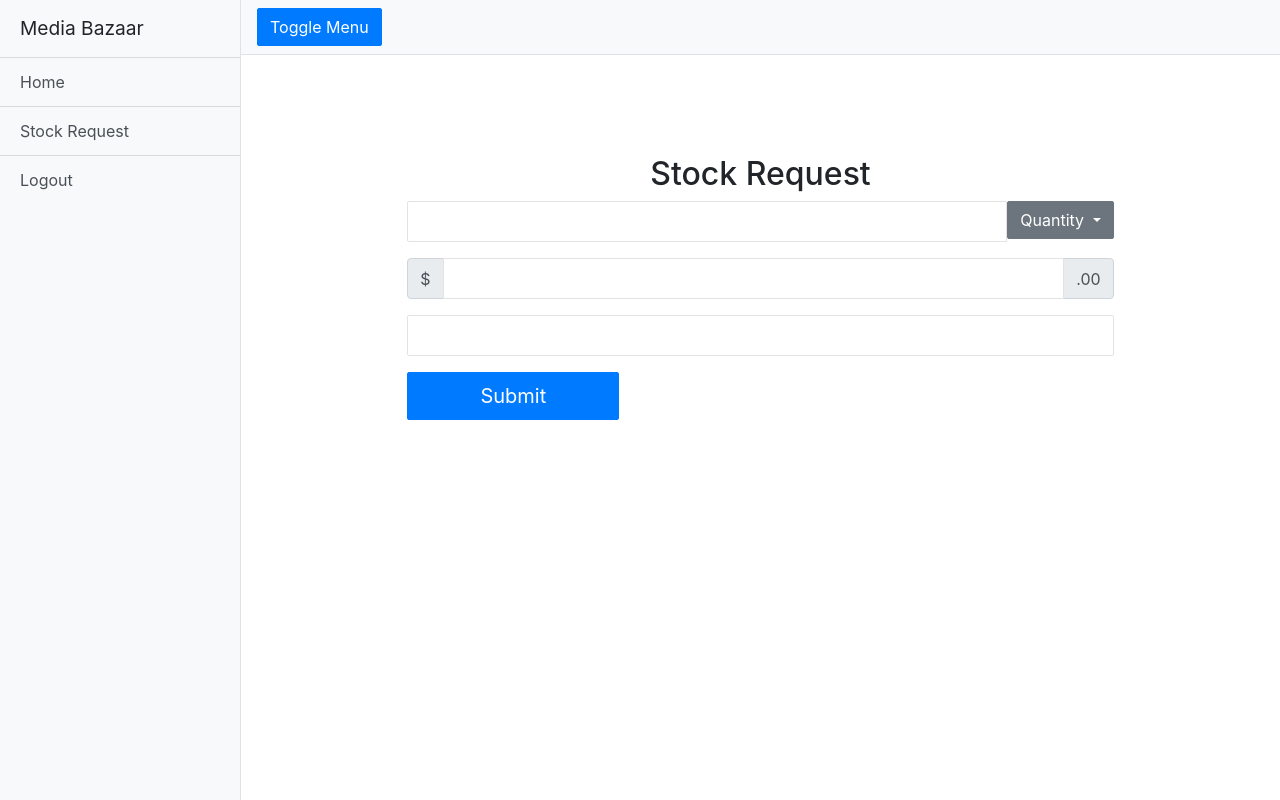
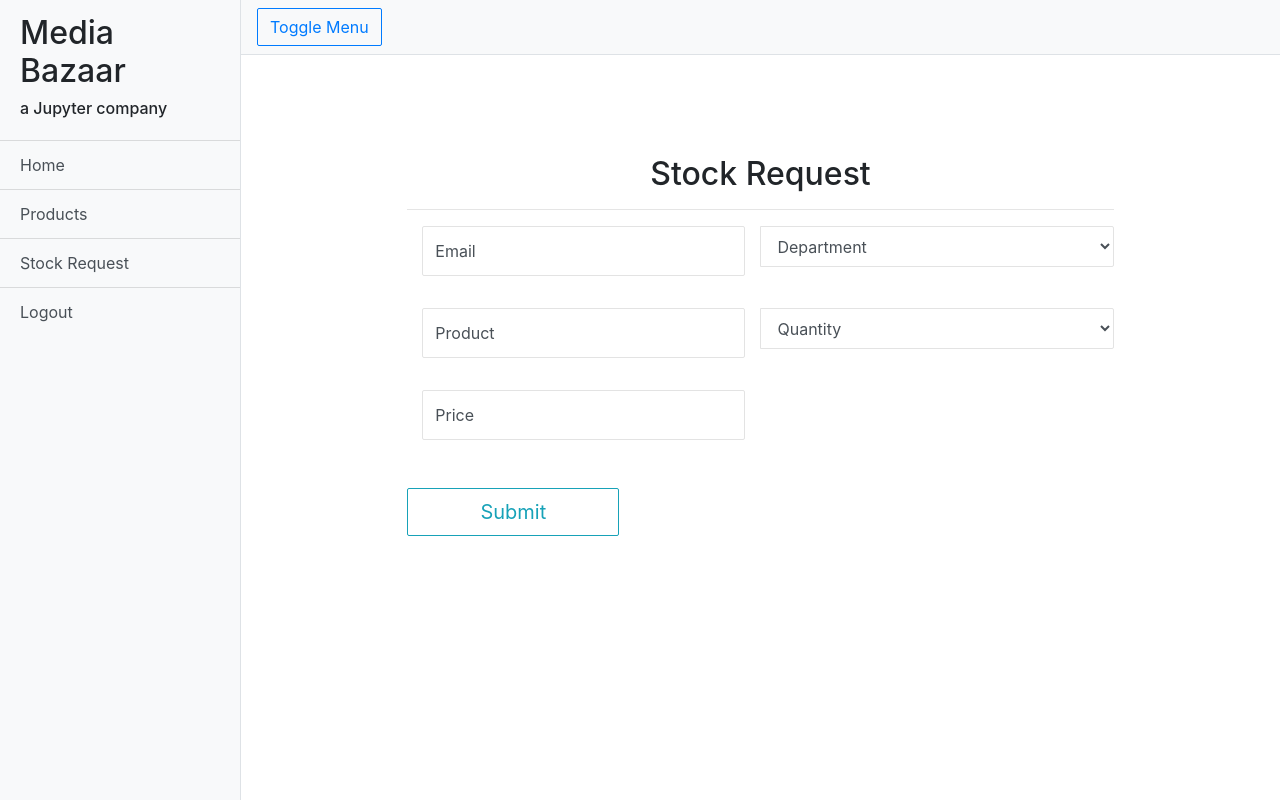
Before and after one commit to Josenavacar/MediaBazaar, a PHP site: page /stock in a window 1280 px wide. Run offline with PHP 8.4, Linux system fonts and the light colour scheme.

Commit message:
Working on the order request page
Added new modified the form layout. New buttons and input fields. Also, added a new css file and moved products button to the side menu.

```diff
--- /dev/null
+++ b/mediaBazaarStockManagement/public/css/floating_css.css
@@ -0,0 +1,89 @@
+
+
+.form-signin {
+  width: 100%;
+  max-width: 420px;
+  padding: 15px;
+  margin: auto;
+}
+
+.form-label-group {
+  position: relative;
+  margin-bottom: 1rem;
+}
+
+.form-label-group > input,
+.form-label-group > label {
+  height: 3.125rem;
+  padding: .75rem;
+}
+
+.form-label-group > label {
+  position: absolute;
+  top: 0;
+  left: 0;
+  display: block;
+  width: 100%;
+  margin-bottom: 0; /* Override default `<label>` margin */
+  line-height: 1.5;
+  color: #495057;
+  pointer-events: none;
+  cursor: text; /* Match the input under the label */
+  border: 1px solid transparent;
+  border-radius: .25rem;
+  transition: all .1s ease-in-out;
+}
+
+.form-label-group input::-webkit-input-placeholder {
+  color: transparent;
+}
+
+.form-label-group input:-ms-input-placeholder {
+  color: transparent;
+}
+
+.form-label-group input::-ms-input-placeholder {
+  color: transparent;
+}
+
+.form-label-group input::-moz-placeholder {
+  color: transparent;
+}
+
+.form-label-group input::placeholder {
+  color: transparent;
+}
+
+.form-label-group input:not(:placeholder-shown) {
+  padding-top: 1.25rem;
+  padding-bottom: .25rem;
+}
+
+.form-label-group input:not(:placeholder-shown) ~ label {
+  padding-top: .25rem;
+  padding-bottom: .25rem;
+  font-size: 12px;
+  color: #777;
+}
+
+/* Fallback for Edge
+-------------------------------------------------- */
+@supports (-ms-ime-align: auto) {
+  .form-label-group > label {
+    display: none;
+  }
+  .form-label-group input::-ms-input-placeholder {
+    color: #777;
+  }
+}
+
+/* Fallback for IE
+-------------------------------------------------- */
+@media all and (-ms-high-contrast: none), (-ms-high-contrast: active) {
+  .form-label-group > label {
+    display: none;
+  }
+  .form-label-group input:-ms-input-placeholder {
+    color: #777;
+  }
+}
--- a/mediaBazaarStockManagement/view/home/index.php
+++ b/mediaBazaarStockManagement/view/home/index.php
@@ -20,7 +20,6 @@
 					</tbody>
 				</table>
 			</div>
-            <a class="btn btn-dark" href="product">Products</a>
         </div>
     </div>
     <!-- /#page-content-wrapper -->
--- a/mediaBazaarStockManagement/view/home/login.php
+++ b/mediaBazaarStockManagement/view/home/login.php
@@ -5,8 +5,9 @@
                         <img src="images/project_logo.png" alt="">
                     </div>
                     <h2 class="text-center">Login</h2>
-                    <div class="form-group">
-                        <input type="text" class="form-control" name="passcode" placeholder="Please enter passcode here..." required="required">
+                    <div class="form-label-group">
+                        <input type="text" class="form-control" name="passcode" placeholder="Passcode" required="required">
+                        <label>Passcode</label>
                     </div>
                     <div class="form-group">
                         <button type="submit" class="btn btn-primary btn-lg btn-block">Sign in</button>
--- a/mediaBazaarStockManagement/view/stock/request.php
+++ b/mediaBazaarStockManagement/view/stock/request.php
@@ -2,32 +2,51 @@
             <div class="request-form">
                 <form action="<?= URL ?>stock/stockrequest" method="post">
                     <h2 class="text-center">Stock Request</h2>
+                    <hr>
                     <div class="form-group">
-                        <div class="input-group mb-3">
-                            <input type="text" class="form-control">
-                            <div class="dropdown">
-                                <button class="btn btn-secondary dropdown-toggle" type="button" id="dropdownMenuButton" data-toggle="dropdown" aria-haspopup="true" aria-expanded="false">
-                                    Quantity
-                                </button>
-                                <div class="dropdown-menu" aria-labelledby="dropdownMenuButton">
-                                    <a class="dropdown-item" href="#">Action</a>
+                        <div class="input-group">
+                            <div class="col-lg-6 mb-3">
+                                <div class="form-label-group">
+                                    <input placeholder="Email" type="text" class="form-control">
+                                    <label>Email</label>
+                                </div>
+                            </div>
+
+                            <select class="form-control">
+                                <option hidden >Department</option>
+                                <option>Hardware</option>
+                                <option>Marketing</option>
+                            </select>
+                        </div>
+
+                        <div class="input-group">
+                            <div class="col-lg-6 mb-3">
+                                <div class="form-label-group">
+                                    <input placeholder="Products" type="text" class="form-control">
+                                    <label>Product</label>
+                                </div>
+                            </div>
+
+                            <select class="form-control">
+                                <option hidden >Quantity</option>
+                                <option>100</option>
+                                <option>200</option>
+                                <option>300</option>
+                                <option>400</option>
+                                <option>500</option>
+                            </select>
+                        </div>
+
+                        <div class="input-group">
+                            <div class="col-lg-6 mb-3">
+                                <div class="form-label-group">
+                                    <input placeholder="Price" type="text" class="form-control">
+                                    <label>Price</label>
                                 </div>
                             </div>
                         </div>
-                        <div class="input-group mb-3">
-                            <div class="input-group-prepend">
-                                <span class="input-group-text">$</span>
-                            </div>
-                            <input type="text" class="form-control" aria-label="Amount (to the nearest dollar)">
-                            <div class="input-group-append">
-                                <span class="input-group-text">.00</span>
-                            </div>
-                        </div>
-                        <div class="input-group mb-3">
-                            <input type="text" class="form-control">
-                        </div>
                     </div>
-                    <button type="submit" class="btn btn-primary btn-lg btn-block submit">Submit</button>
+                    <button type="submit" class="btn btn-lg btn-outline-info btn-block submit">Submit</button>
                 </form>
             </div>
         </div>
--- a/mediaBazaarStockManagement/view/templates/header.php
+++ b/mediaBazaarStockManagement/view/templates/header.php
@@ -12,6 +12,7 @@
   <link href="vendor/bootstrap/css/bootstrap.min.css" rel="stylesheet">
   <!-- Custom styles for this template -->
   <link href="css/media_bazaar_css.css" rel="stylesheet">
+  <link rel="stylesheet" href="css/floating_css.css">
 
 </head>
 
@@ -20,10 +21,14 @@
 
     <!-- Sidebar -->
     <div class="bg-light border-right" id="sidebar-wrapper">
-        <div class="sidebar-heading">Media Bazaar</div>
+        <div class="sidebar-heading">
+            <h2>Media Bazaar</h2>
+            <h6>a Jupyter company</h6>
+        </div>
         <div class="list-group list-group-flush">
             <a href="home" class="list-group-item list-group-item-action bg-light">Home</a>
             <a href="login" class="loginbutton list-group-item list-group-item-action bg-light">Login</a>
+            <a href="product" class="list-group-item list-group-item-action bg-light">Products</a>
             <a href="stock" class="list-group-item list-group-item-action bg-light">Stock Request</a>
             <a href="login/logout" class="list-group-item list-group-item-action bg-light">Logout</a>
         </div>
@@ -33,7 +38,7 @@
     <!-- Page Content -->
     <div id="page-content-wrapper">
         <nav class="navbar navbar-expand-lg navbar-light bg-light border-bottom">
-            <button class="btn btn-primary" id="menu-toggle">Toggle Menu</button>
+            <button class="btn btn-outline-primary" id="menu-toggle">Toggle Menu</button>
             <button class="navbar-toggler" type="button" data-toggle="collapse" data-target="#navbarSupportedContent" aria-controls="navbarSupportedContent" aria-expanded="false" aria-label="Toggle navigation">
               <span class="navbar-toggler-icon"></span>
             </button>
```
